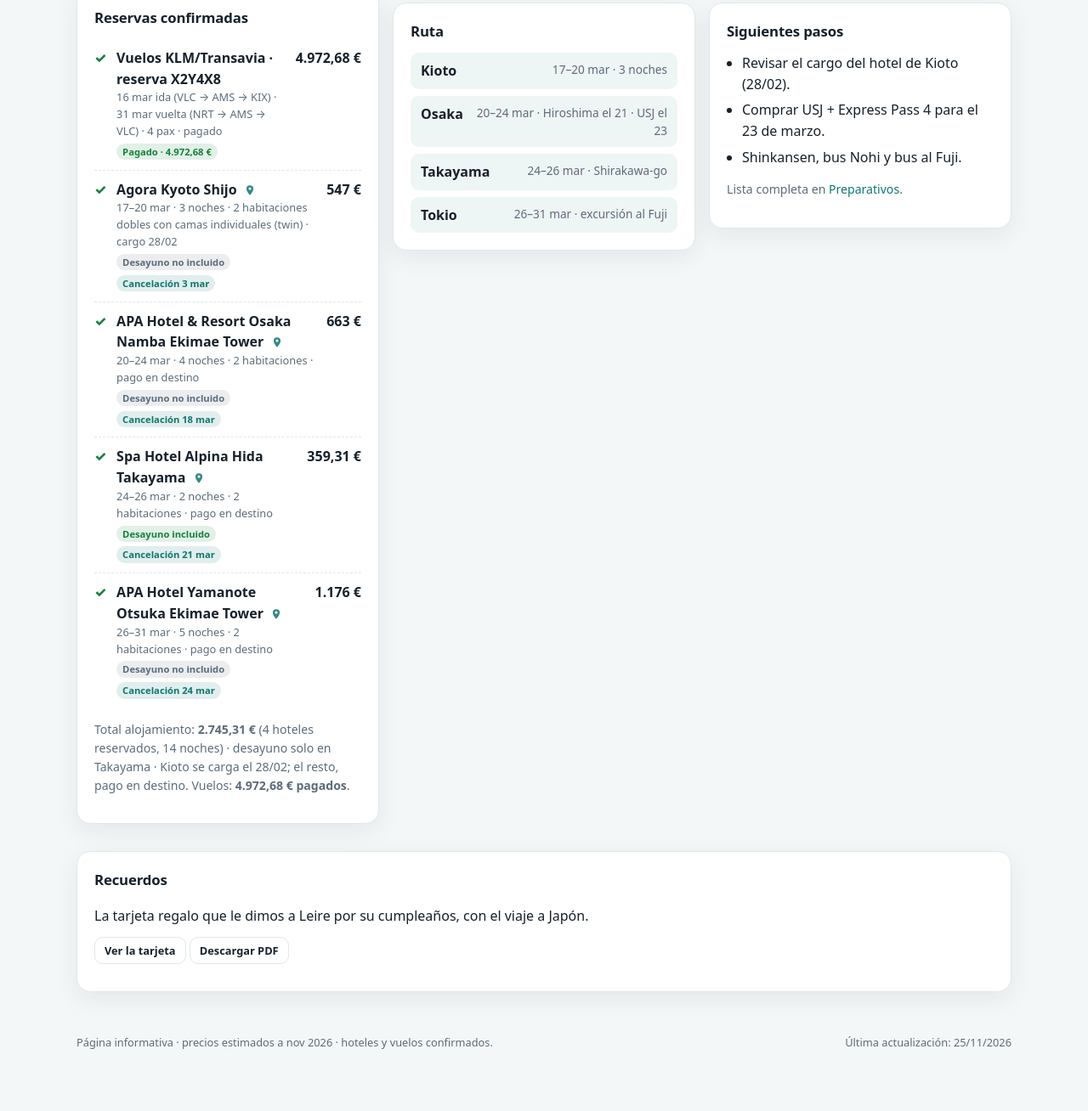
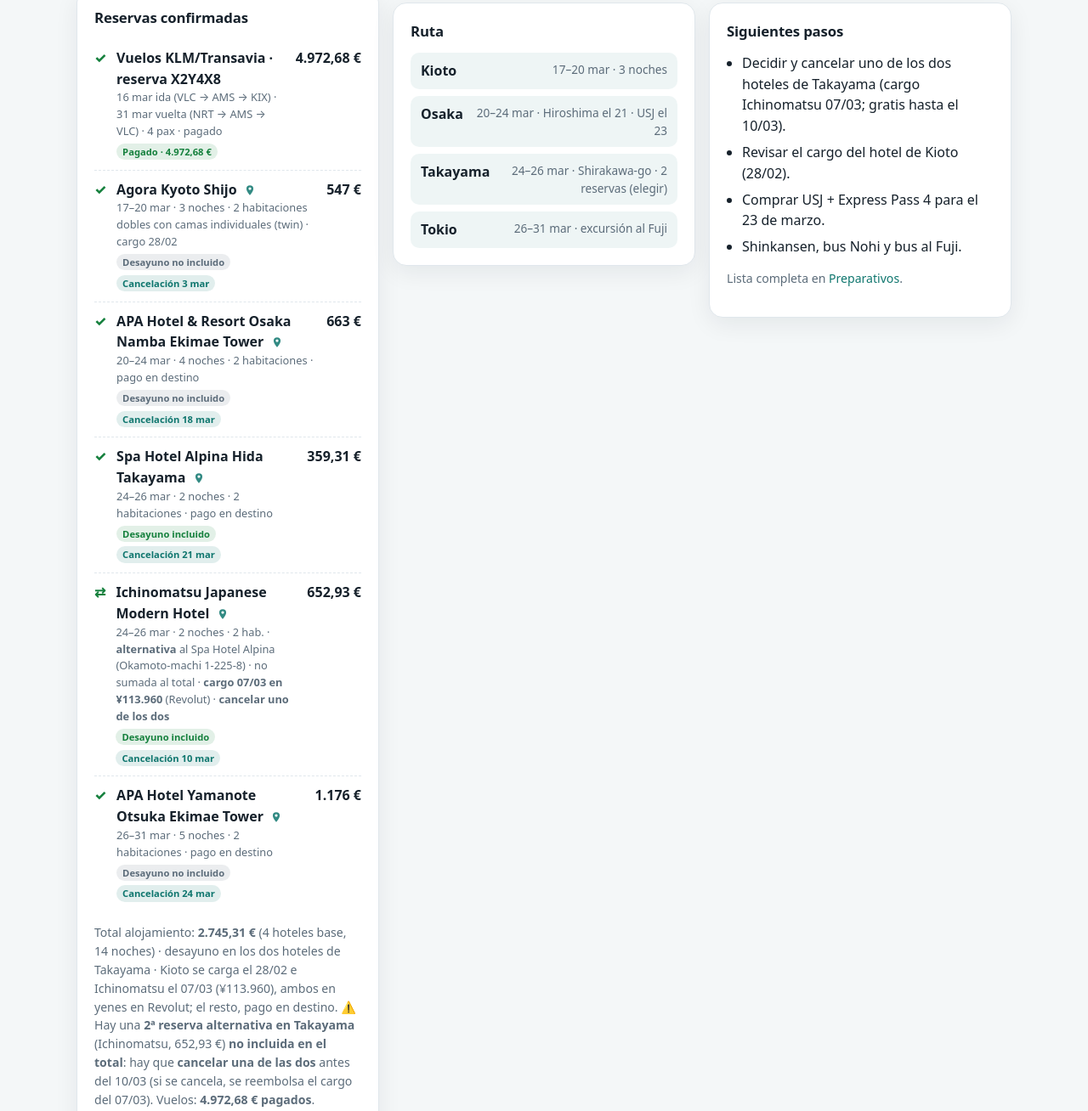
Before and after one commit to jsarrig/viaje-japon-2027, a plain HTML site: page index.html in a window 1280 px wide. Shown: the part 871-2179 px from the top of the page at 85% size. Before the commit the page ends 2149 px from the top, so only its background shows below. Drawn offline with Linux system fonts and the light colour scheme.

Commit message:
Anade la reserva alternativa de Ichinomatsu en Takayama y su cargo en yenes del 07/03

```diff
--- a/index.html
+++ b/index.html
@@ -407,12 +407,17 @@ footer .wrap{display:flex; gap:12px; justify-content:space-between; flex-wrap:wr
             <b>359,31 €</b>
           </li>
           <li>
+            <span class="ok" aria-hidden="true">⇄</span>
+            <div><b>Ichinomatsu Japanese Modern Hotel <a class="maplink" href="https://www.google.com/maps/search/?api=1&amp;query=Ichinomatsu%20Japanese%20Modern%20Hotel%2C%20Takayama" target="_blank" rel="noopener" aria-label="Mapa de Ichinomatsu Japanese Modern Hotel"><svg class="pin" viewBox="0 0 24 24" aria-hidden="true"><path d="M12 2a7 7 0 0 0-7 7c0 5.25 7 13 7 13s7-7.75 7-13a7 7 0 0 0-7-7zm0 9.5A2.5 2.5 0 1 1 12 6a2.5 2.5 0 0 1 0 5.5z"/></svg></a></b><small>24–26 mar · 2 noches · 2 hab. · <b>alternativa</b> al Spa Hotel Alpina (Okamoto-machi 1-225-8) · no sumada al total · <b>cargo 07/03 en ¥113.960</b> (Revolut) · <b>cancelar uno de los dos</b></small><span class="bfast yes">Desayuno incluido</span><span class="bfast cancel">Cancelación 10 mar</span></div>
+            <b>652,93 €</b>
+          </li>
+          <li>
             <span class="ok" aria-hidden="true">✓</span>
             <div><b>APA Hotel Yamanote Otsuka Ekimae Tower <a class="maplink" href="https://www.google.com/maps/search/?api=1&amp;query=APA%20Hotel%20Yamanote%20Otsuka%20Ekimae%20Tower" target="_blank" rel="noopener" aria-label="Mapa de APA Hotel Yamanote Otsuka Ekimae Tower"><svg class="pin" viewBox="0 0 24 24" aria-hidden="true"><path d="M12 2a7 7 0 0 0-7 7c0 5.25 7 13 7 13s7-7.75 7-13a7 7 0 0 0-7-7zm0 9.5A2.5 2.5 0 1 1 12 6a2.5 2.5 0 0 1 0 5.5z"/></svg></a></b><small>26–31 mar · 5 noches · 2 habitaciones · pago en destino</small><span class="bfast no">Desayuno no incluido</span><span class="bfast cancel">Cancelación 24 mar</span></div>
             <b>1.176 €</b>
           </li>
         </ul>
-        <p class="muted">Total alojamiento: <b>2.745,31 €</b> (4 hoteles reservados, 14 noches) · desayuno solo en Takayama · Kioto se carga el 28/02; el resto, pago en destino. Vuelos: <b>4.972,68 € pagados</b>.</p>
+        <p class="muted">Total alojamiento: <b>2.745,31 €</b> (4 hoteles base, 14 noches) · desayuno en los dos hoteles de Takayama · Kioto se carga el 28/02 e Ichinomatsu el 07/03 (¥113.960), ambos en yenes en Revolut; el resto, pago en destino. ⚠️ Hay una <b>2ª reserva alternativa en Takayama</b> (Ichinomatsu, 652,93 €) <b>no incluida en el total</b>: hay que <b>cancelar una de las dos</b> antes del 10/03 (si se cancela, se reembolsa el cargo del 07/03). Vuelos: <b>4.972,68 € pagados</b>.</p>
       </div>
 
       <div class="card">
@@ -420,7 +425,7 @@ footer .wrap{display:flex; gap:12px; justify-content:space-between; flex-wrap:wr
         <ul class="route">
           <li><b>Kioto</b><span>17–20 mar · 3 noches</span></li>
           <li><b>Osaka</b><span>20–24 mar · Hiroshima el 21 · USJ el 23</span></li>
-          <li><b>Takayama</b><span>24–26 mar · Shirakawa-go</span></li>
+          <li><b>Takayama</b><span>24–26 mar · Shirakawa-go · 2 reservas (elegir)</span></li>
           <li><b>Tokio</b><span>26–31 mar · excursión al Fuji</span></li>
         </ul>
       </div>
@@ -428,6 +433,7 @@ footer .wrap{display:flex; gap:12px; justify-content:space-between; flex-wrap:wr
       <div class="card">
         <h2>Siguientes pasos</h2>
         <ul class="next">
+          <li>Decidir y cancelar uno de los dos hoteles de Takayama (cargo Ichinomatsu 07/03; gratis hasta el 10/03).</li>
           <li>Revisar el cargo del hotel de Kioto (28/02).</li>
           <li>Comprar USJ + Express Pass 4 para el 23 de marzo.</li>
           <li>Shinkansen, bus Nohi y bus al Fuji.</li>
@@ -550,10 +556,11 @@ footer .wrap{display:flex; gap:12px; justify-content:space-between; flex-wrap:wr
         <li><b>Hiroshima</b> se hace como excursión desde Osaka: salida ~07:00, 2 h 15 por sentido y vuelta ~21:30, sin maletas.</li>
         <li><b>Sakura</b>: se llega antes de la floración plena en Kioto y Osaka; en Tokio (28–30) puede haber primeros brotes.</li>
         <li><b>Maletas</b>: enviar la grande con takkyubin Osaka → Tokio o dejarla en el hotel y viajar ligero a Takayama.</li>
-        <li><b>Desayuno</b>: incluido solo en Takayama; Kioto, Osaka y Tokio sin desayuno.</li>
-        <li><b>Pagos</b>: los vuelos ya están <b>pagados</b> (4.972,68 €, ref. X2Y4X8); los hoteles se pagan en destino salvo Kioto, que se carga el <b>28/02</b>. Los cobros se efectúan en <b>yenes</b> en la tarjeta <b>Revolut</b>: asegurar saldo en ¥ antes del cargo.</li>
+        <li><b>Desayuno</b>: incluido en los dos hoteles de Takayama; Kioto, Osaka y Tokio sin desayuno.</li>
+        <li><b>Takayama</b>: hay <b>dos reservas</b> para 24–26 mar — Spa Hotel Alpina (359,31 €) e Ichinomatsu Japanese Modern Hotel (652,93 € / ¥113.960), ambas con desayuno. Conservar una y <b>cancelar la otra</b>: Ichinomatsu gratis hasta el <b>10/03</b>; Alpina hasta el 21/03. El Ichinomatsu se <b>carga el 07/03 en yenes</b> (¥113.960, Revolut); si se cancela antes del 10/03, se reembolsa.</li>
+        <li><b>Pagos</b>: los vuelos ya están <b>pagados</b> (4.972,68 €, ref. X2Y4X8); los hoteles se pagan en destino salvo <b>Kioto (28/02)</b> e <b>Ichinomatsu (07/03)</b>, que se cargan en <b>yenes</b> en la tarjeta <b>Revolut</b>: asegurar saldo en ¥ antes de cada cargo.</li>
         <li><b>Kioto</b>: Agora Kyoto Shijo, 17–20 mar · 3 noches · 2 habitaciones dobles con camas individuales (twin) · sin desayuno · <b>547 €</b> · cargo 28/02 · cancelación hasta el 03/03.</li>
-        <li><b>Cancelación</b>: Kioto hasta el 3 mar, Osaka hasta el 18 mar, Takayama hasta el 21 mar y Tokio hasta el 24 mar.</li>
+        <li><b>Cancelación</b>: Kioto hasta el 3 mar, Osaka hasta el 18 mar, Takayama Alpina hasta el 21 mar (Ichinomatsu, alternativa, hasta el 10 mar) y Tokio hasta el 24 mar.</li>
         <li><b>Tokio</b>: APA Hotel Yamanote Otsuka Ekimae Tower, 26–31 mar; sin desayuno y cancelación hasta el 24 mar. Sustituye al apartamento provisional La Vita, ya cancelado.</li>
         <li><b>Vuelo de vuelta</b>: sale de Narita a las 08:55; salir del hotel ~05:45, taxi nocturno o dormir cerca del aeropuerto la última noche.</li>
       </ul>
@@ -755,7 +762,7 @@ const TRANSPORT_PASSES = [
 const BUDGET = [
   { id:'kioto', c:'Hotel Kioto · Agora Kyoto Shijo', note:'17–20 mar · 3 noches · 2 dobles twin · sin desayuno · cargo 28/02 · cancela 03/03', eur:547, confirmed:true, paid:'pending' },
   { id:'osaka', c:'Hotel Osaka · APA Namba Ekimae Tower', note:'20–24 mar · 4 noches · 2 hab. · desayuno no incluido', eur:663, confirmed:true, paid:'destino' },
-  { id:'takayama', c:'Hotel Takayama · Spa Hotel Alpina', note:'24–26 mar · 2 noches · 2 hab. · desayuno incluido', eur:359.31, confirmed:true, paid:'destino' },
+  { id:'takayama', c:'Hotel Takayama · Spa Hotel Alpina', note:'24–26 mar · 2 noches · 2 hab. · desayuno incluido · 2ª reserva alternativa: Ichinomatsu 652,93 € / ¥113.960 · cargo 07/03 (a cancelar una)', eur:359.31, confirmed:true, paid:'destino' },
   { id:'tokio', c:'Hotel Tokio · APA Yamanote Otsuka Ekimae Tower', note:'26–31 mar · 5 noches · 2 hab. · sin desayuno · cancela 24 mar', eur:1176, confirmed:true, paid:'destino' },
   { id:'vuelos', c:'Vuelos KLM/Transavia (4)', note:'comprados · ref. X2Y4X8 · 1.243,17 €/pax · pagado', eur:4972.68, confirmed:true, paid:'paid' },
   { id:'usj', c:'USJ + Express Pass 4 (4)', note:'23 mar · precio dinámico', eur:730, confirmed:false, paid:'pending' },
@@ -766,9 +773,11 @@ const BUDGET = [
 
 const CHECKLIST = [
   { id:'kiotopago', t:'Revisar el cargo del hotel de Kioto (28/02)' },
-  { id:'revolut', t:'Asegurar saldo en yenes (¥) en Revolut para el cargo del 28/02' },
+  { id:'revolut', t:'Asegurar saldo en yenes (¥) en Revolut para los cargos del 28/02 (Kioto) y 07/03 (Ichinomatsu)' },
   { id:'usj', t:'Comprar USJ + Express Pass 4 para el 23 de marzo' },
   { id:'shinkansen', t:'Shinkansen: Osaka↔Hiroshima, Osaka→Nagoya, Nagoya→Takayama, Osaka→Tokio' },
+  { id:'takayama2', t:'Decidir y cancelar uno de los dos hoteles de Takayama (Ichinomatsu gratis hasta 10/03; Alpina hasta 21/03)' },
+  { id:'ichinomatsupago', t:'Revisar el cargo de Ichinomatsu del 07/03 (se reembolsa si se cancela antes del 10/03)' },
   { id:'nohi', t:'Reservar bus Nohi Takayama–Shirakawa-go' },
   { id:'fuji', t:'Reservar bus Shinjuku–Kawaguchiko' },
   { id:'esim', t:'eSIM Holafly' },
```
Also changed, not shown: 1 other file.
